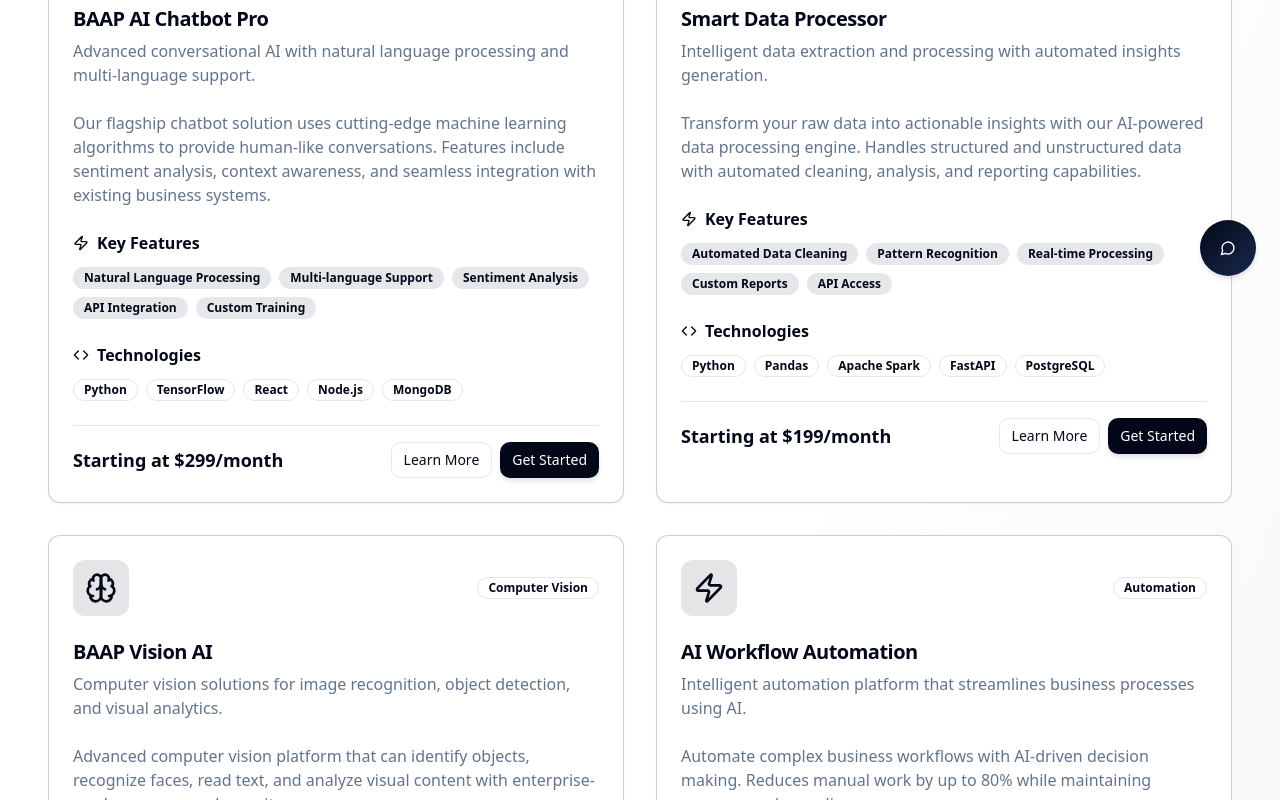
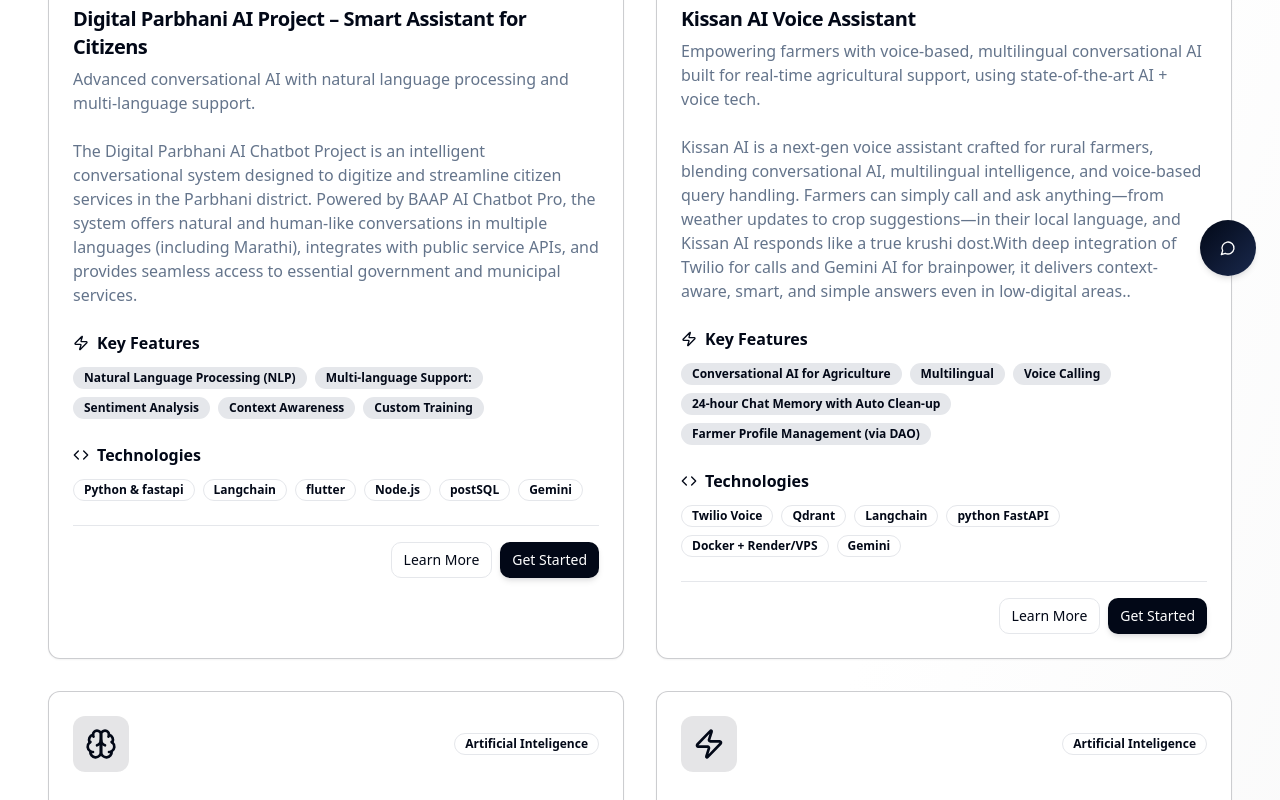
Before and after one commit to rushilodhe002/baap-ai-nexus-hub, a React (Vite) app: page /ai-products in a window 1280 px wide. Shown: the part 500-1300 px from the top of the page. Built offline with nearby package versions, Linux system fonts and the light colour scheme.

Commit message:
add project

```diff
--- a/src/components/ProductsSection.tsx
+++ b/src/components/ProductsSection.tsx
@@ -5,33 +5,19 @@ import { Bot, Database, Zap, Brain, ArrowRight } from "lucide-react";
 const ProductsSection = () => {
   const products = [
     {
-      icon: Bot,
-      title: "BAAP AI Chatbot Pro",
-      description: "BAAP AI Builder offers scalable, intelligent conversational AI systems that understand context, provide accurate answers, and learn from interactions to constantly improve your customer experience.",
-      features: ["Natural Language Processing", "Multi-platform Integration (Web, WhatsApp, Messenger, etc.)", "Custom AI Training with your data", "Real-time Analytics Dashboard"],
-      color: "text-blue-600"
-    },
-    {
       icon: Database,
-      title: "Data Processing Platform",
-      description: "Advanced data extraction, transformation, and analysis tools that turn raw data into actionable business insights.",
-      features: ["Real-time Processing", "API Integration", "Data Visualization", "Automated Reports"],
+      title: "Digital Parbhani AI Project – Smart Assistant for Citizens",
+      description: "The Digital Parbhani AI Chatbot Project is an intelligent conversational system designed to digitize and streamline citizen services in the Parbhani district. Powered by BAAP AI Chatbot Pro, the system offers natural and human-like conversations in multiple languages (including Marathi), integrates with public service APIs, and provides seamless access to essential government and municipal services..",
+      features: ["Natural Language Processing (NLP)", "Multi-language Support:", "Sentiment Analysis", "Context Awareness" , "Custom Training"],
       color: "text-green-600"
     },
     {
-      icon: Zap,
-      title: "Automation Suite",
-      description: "Streamline your business operations with our comprehensive automation tools designed to reduce manual work and increase efficiency.",
-      features: ["Workflow Automation", "Task Scheduling", "Error Handling", "Performance Monitoring"],
-      color: "text-purple-600"
+      icon: Bot,
+      title: "Kissan AI Voice Assistant",
+      description: "Kissan AI is a next-gen voice assistant crafted for rural farmers, blending conversational AI, multilingual intelligence, and voice-based query handling. Farmers can simply call and ask anything—from weather updates to crop suggestions—in their local language, and Kissan AI responds like a true krushi dost.      With deep integration of Twilio for calls and Gemini AI for brainpower, it delivers context-aware, smart, and simple answers even in low-digital areas",
+      features: ["Conversational AI for Agriculture" ,"Multilingual"  ,"Voice Calling" , "24-hour Chat Memory with Auto Clean-up" , "Farmer Profile Management (via DAO)"],
+      color: "text-blue-600"
     },
-    {
-      icon: Brain,
-      title: "Machine Learning Models",
-      description: "Custom ML models tailored to your business needs, from predictive analytics to recommendation systems.",
-      features: ["Predictive Analytics", "Pattern Recognition", "Recommendation Engine", "Continuous Learning"],
-      color: "text-orange-600"
-    }
   ];
 
   return (
--- a/src/pages/AIProducts.tsx
+++ b/src/pages/AIProducts.tsx
@@ -13,47 +13,58 @@ const AIProducts = () => {
   const products = [
     {
       id: 1,
-      title: "BAAP AI Chatbot Pro",
+      title: "Digital Parbhani AI Project – Smart Assistant for Citizens",
       description: "Advanced conversational AI with natural language processing and multi-language support.",
-      longDescription: "Our flagship chatbot solution uses cutting-edge machine learning algorithms to provide human-like conversations. Features include sentiment analysis, context awareness, and seamless integration with existing business systems.",
-      features: ["Natural Language Processing", "Multi-language Support", "Sentiment Analysis", "API Integration", "Custom Training"],
-      technologies: ["Python", "TensorFlow", "React", "Node.js", "MongoDB"],
+      longDescription: "The Digital Parbhani AI Chatbot Project is an intelligent conversational system designed to digitize and streamline citizen services in the Parbhani district. Powered by BAAP AI Chatbot Pro, the system offers natural and human-like conversations in multiple languages (including Marathi), integrates with public service APIs, and provides seamless access to essential government and municipal services.",
+      features: ["Natural Language Processing (NLP)", "Multi-language Support:", "Sentiment Analysis", "Context Awareness" , "Custom Training"],
+      technologies: ["Python & fastapi", "Langchain", "flutter", "Node.js", "postSQL" ,"Gemini"],
       icon: MessageSquare,
       category: "Conversational AI",
-      price: "Starting at $299/month"
+      price: ""
     },
     {
       id: 2,
-      title: "Smart Data Processor",
-      description: "Intelligent data extraction and processing with automated insights generation.",
-      longDescription: "Transform your raw data into actionable insights with our AI-powered data processing engine. Handles structured and unstructured data with automated cleaning, analysis, and reporting capabilities.",
-      features: ["Automated Data Cleaning", "Pattern Recognition", "Real-time Processing", "Custom Reports", "API Access"],
-      technologies: ["Python", "Pandas", "Apache Spark", "FastAPI", "PostgreSQL"],
+      title: "Kissan AI Voice Assistant",
+      description: "Empowering farmers with voice-based, multilingual conversational AI built for real-time agricultural support, using state-of-the-art AI + voice tech.",
+      longDescription: "Kissan AI is a next-gen voice assistant crafted for rural farmers, blending conversational AI, multilingual intelligence, and voice-based query handling. Farmers can simply call and ask anything—from weather updates to crop suggestions—in their local language, and Kissan AI responds like a true krushi dost.With deep integration of Twilio for calls and Gemini AI for brainpower, it delivers context-aware, smart, and simple answers even in low-digital areas..",
+      features: ["Conversational AI for Agriculture" ,"Multilingual"  ,"Voice Calling" , "24-hour Chat Memory with Auto Clean-up" , "Farmer Profile Management (via DAO)"],
+      technologies: ["Twilio Voice","Qdrant" , "Langchain" ,"python FastAPI" ,"Docker + Render/VPS" , "Gemini"],
       icon: Database,
       category: "Data Processing",
-      price: "Starting at $199/month"
+      price: ""
     },
     {
       id: 3,
-      title: "BAAP Vision AI",
-      description: "Computer vision solutions for image recognition, object detection, and visual analytics.",
-      longDescription: "Advanced computer vision platform that can identify objects, recognize faces, read text, and analyze visual content with enterprise-grade accuracy and security.",
-      features: ["Object Detection", "Face Recognition", "OCR", "Visual Analytics", "Real-time Processing"],
-      technologies: ["Python", "OpenCV", "TensorFlow", "YOLO", "AWS"],
+      title: "FarmerX AI Assistant",
+      description: "AI-powered financial and advisory chatbot tailored for Indian farmers with full Marathi language support.",
+      longDescription: "Our AI assistant helps farmers manage transactions, get crop and market insights, and ask farming-related questions in their local language. Features include multilingual conversation, financial tracking, context awareness, and seamless integration with databases and dashboards.",
+      features: ["Natural Language Processing ", "Marathi & Hindi Language Support", "Transaction Summary & Insights", "AI-Powered Chat Assistance","LangChain + Gemini Integration", "Context-Aware Suggestions"],
+      technologies: ["Python","Scikit-learn", "next.js", "FastApi", "Langchain"],
       icon: Brain,
-      category: "Computer Vision",
-      price: "Starting at $399/month"
+      category: "Artificial Inteligence",
+      price: ""
     },
     {
       id: 4,
-      title: "AI Workflow Automation",
-      description: "Intelligent automation platform that streamlines business processes using AI.",
-      longDescription: "Automate complex business workflows with AI-driven decision making. Reduces manual work by up to 80% while maintaining accuracy and compliance.",
-      features: ["Process Automation", "Decision Trees", "Integration Hub", "Performance Analytics", "Compliance Monitoring"],
-      technologies: ["Python", "Celery", "Redis", "Docker", "Kubernetes"],
+      title: "BAAP AI ReportGen",
+      description: "Smart Reporting Assistant for Organizations",
+      longDescription: "BAAP AI ReportGen is an intelligent backend solution designed to simplify data reporting and dashboard generation for organizations of all sizes. Powered by Gemini API and developed under BAAP AI, the system allows users to ask natural language questions and get instant SQL-powered insights — all through a sleek and scalable FastAPI backend.",
+      features: ["Natural Language Processing (NLP)", "Dynamic Chart Rendering", "Schema Awareness", "API Integration", "Multi-user Support","Logs & Monitoring"],
+      technologies: ["Python", "FastAPI", "Gemini API", "MySQL", "JWT Auth","Chat.js"],
       icon: Zap,
-      category: "Automation",
-      price: "Starting at $499/month"
+      category: "Artificial Inteligence",
+      price: ""
+    },
+    {
+      id: 5,
+      title: "BAAP AI Builder",
+      description: "Smart BAAP AI Builder – Build Your AI Chatbot in Minutes",
+      longDescription: "BAAP AI Builder is a no-code AI chatbot development platform that empowers users to build intelligent, domain-specific chatbots in just minutes. Designed with simplicity and power in mind, it allows individuals, educators, businesses, and government organizations to create multilingual, embeddable, and API-connected chatbot systems without writing a single line of code.Whether you want to turn a website, PDF, or business workflow into an intelligent assistant, BAAP AI Builder does it all – from ingestion to deployment!",
+      features: ["Multilingual Support", "PDF & Web Ingestion", "Qdrant Vector Search", "Gemini AI Integration:", "Embeddable Chat Widget","Analytics & Logs"],
+      technologies: ["Python & FastAPI", "Gemini API", "Qdrant", "React + Tailwind CSS","PostgreSQ , Docker"],
+      icon: Zap,
+      category: "Artificial Inteligence",
+      price: ""
     }
   ];
 
```
